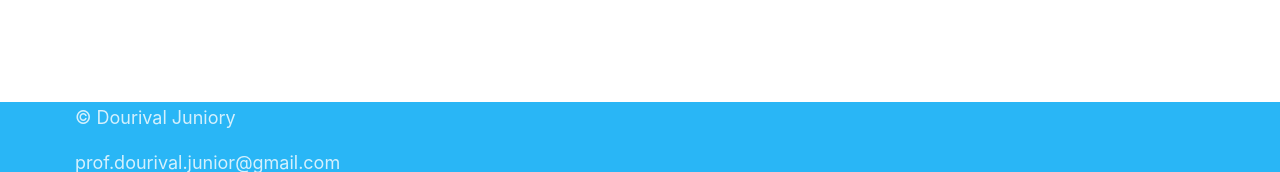
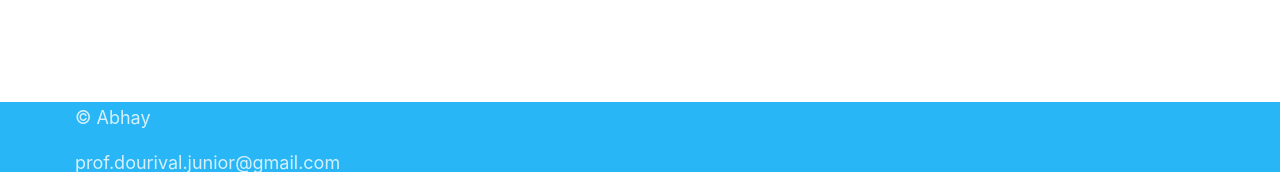
Before and after one commit to dourivaljunior/DEPLOY-do-APP-DIABETES-no-Heroku, a Flask app: template templates/result.html in a window 1280 px wide. Shown: the part 628-800 px from the top of the page. Run offline with Flask 2, Linux system fonts and the light colour scheme; the template is opened without the code that fills it, so the values that code supplies are empty; parts of the project's set-up code (start-up, migrations or seed data) failed here and were passed over; some libraries are stand-ins or nearby versions.

Commit message:
Update result.html

```diff
--- a/templates/result.html
+++ b/templates/result.html
@@ -38,7 +38,7 @@
   <footer class="page-footer light-blue lighten-1" style="position: fixed;left: 0;bottom: 0; width: 100%;">
     <div class="footer-copyright light-blue lighten-1">
       <div class=""  style="padding-bottom: 1rem; position: fixed; font-size: 1.2rem; margin-left: 5rem;">
-        <p>&copy; Dourival Juniory</p>
+        <p>&copy; Abhay</p>
         <p>prof.dourival.junior@gmail.com</p>
       </div>
     </div>
```
